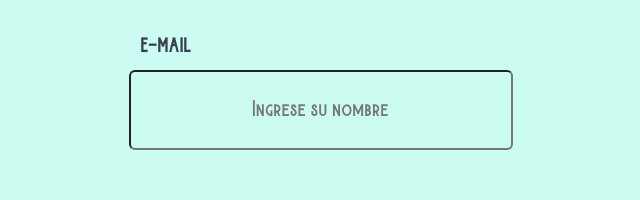
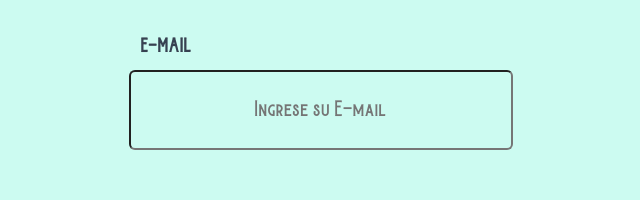
Before and after one commit to Facuzanan88/portfolio-react, a Next.js app: page / in a window 1280 px wide. Shown: the part 4723-4923 px from the top of the page, without its empty margins (319-959 px from the left). Built offline with nearby package versions, Linux system fonts and the light colour scheme.

Commit message:
cambios: git commit -m cambios clear clear git push

```diff
--- a/pages/index.tsx
+++ b/pages/index.tsx
@@ -160,8 +160,8 @@
               <div className="ml-14">
                 <a
                   className="bg-gradient-to-r from-cyan-500 to-teal-500 text-white px-5 py-3 rounded-lg ml-9"
-                  href="../public/cv.pdf"
-                  download="cv.pdf"
+                  href="https://drive.google.com/drive/folders/12clGK05ki0DU5gWq9z15-UNdATZgvDt6"
+                  target="_blank"
                 >
                   Resume
                 </a>
@@ -492,7 +492,7 @@
                 <input
                   type="text"
                   name="name"
-                  placeholder="Ingrese su nombre"
+                  placeholder="Ingrese su E-mail"
                   className="p-2 h-20 text-lg text-center font-burtons  bg-transparent lg:w-96 border-2 rounded-md text-white focus:outline-none sm:w-40"
                 />
               </div>
```
